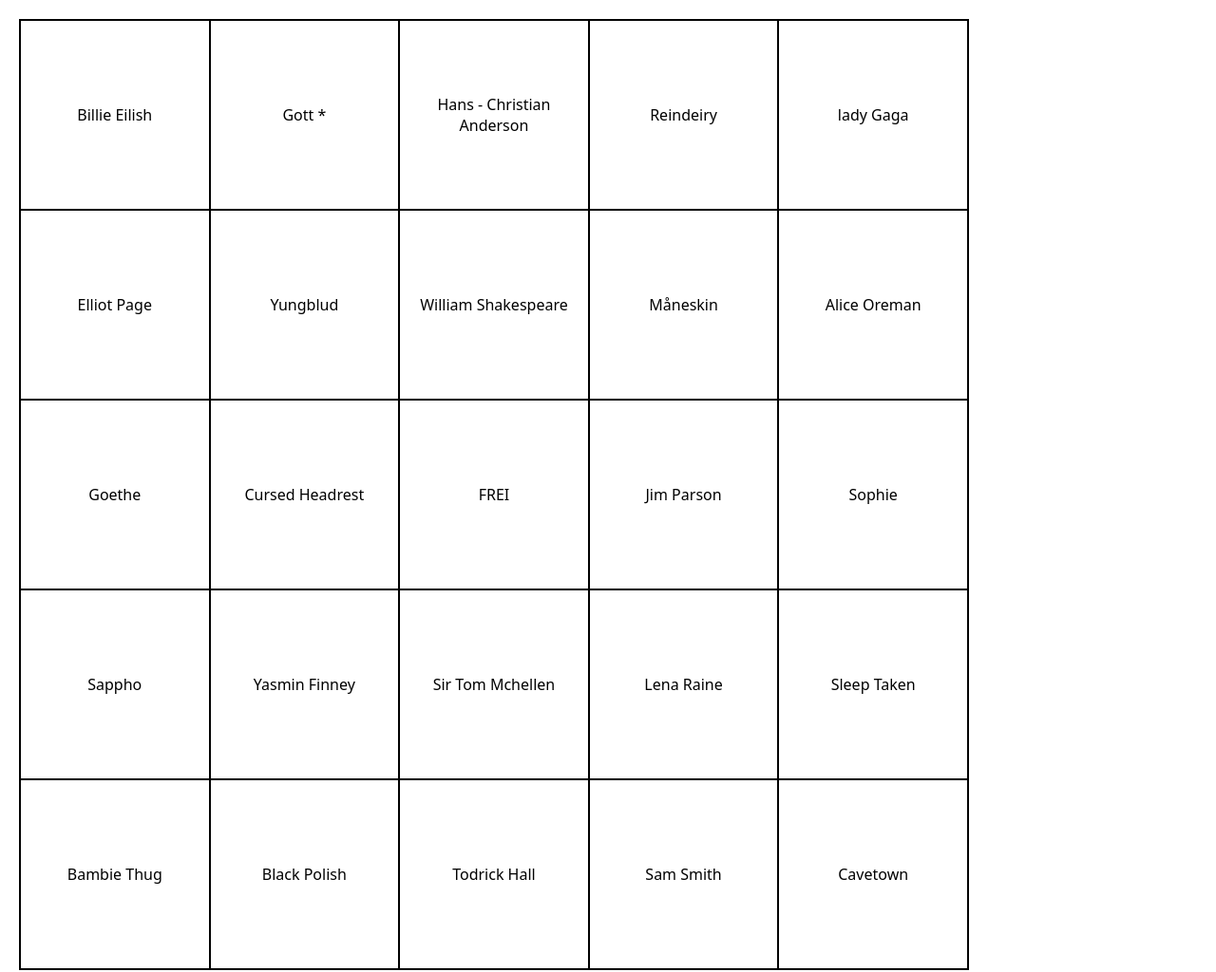
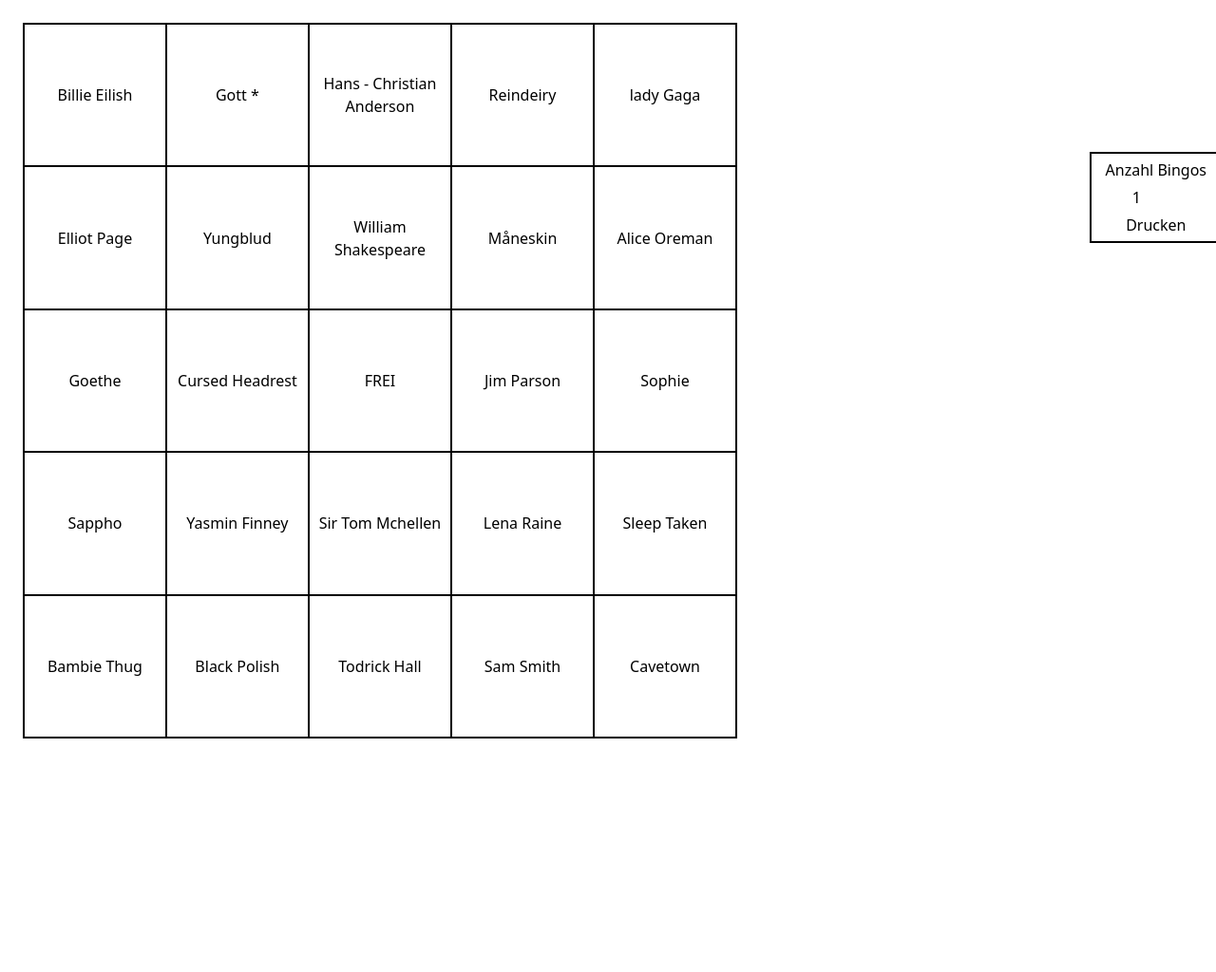
Before and after one commit to wooqueih/queer_bingo, a plain HTML site: page index.html in a window 1280 px wide. Shown: the whole page at 95% size. After the commit the page ends 800 px from the top, so only its background shows below. Drawn offline with nearby package versions, Linux system fonts and the light colour scheme.

Commit message:
printing works + some style stuff

```diff
--- a/index.html
+++ b/index.html
@@ -1,28 +1,85 @@
+<!DOCTYPE html>
+
 <head>
 	<title>Gay people Bingo</title>
 	<script src="https://cdn.tailwindcss.com"></script>
 	<style>
+		:root {
+			--w-full: min(94dvw, 94dvh);
+			--w-bing: calc(var(--w-full)/5);
+			--m: calc((min(100dvw, 100dvh) - var(--w-full)) * 0.5);
+		}
+
 		body {
-			margin: 0;
-			padding: 0;
+			position: absolute;
+			top: 0;
+			left: 0;
+			width: 100dvw;
+			overflow: hidden;
 		}
 
 		table {
-			margin: 20px;
-			width: 1000px;
+			page-break-after: always;
+			width: var(--w-full);
+			position: relative;
+			left: var(--m);
+			top: var(--m);
 			border-collapse: collapse;
 		}
 
 		td {
-			width: 200px;
-			height: 200px;
+			width: var(--w-bing);
+			height: var(--w-bing);
 			text-align: center;
 			border: 2px solid black;
+		}
+
+		button {
+			background-color: white;
+		}
+
+		button:hover {
+			background-color: lightgrey;
+		}
+
+		#settings {
+			position: absolute;
+			right: 0;
+			top: 20dvh;
+
+			padding: 5px 10px 5px 15px;
+
+			display: flex;
+			flex-flow: column;
+			align-items: center;
+
+			background: white;
+			z-index: 1;
+			border: 2px solid black;
+			border-right: 0;
+
+		}
+
+		#amnt {
+			width: 60px;
+			padding: 5px;
+		}
+
+		@media print {
+			#settings {
+				display: none;
+			}
 		}
 	</style>
 </head>
 
 <body>
+	<form id="settings" onsubmit="printBingo()">
+		<label for="amnt" class="w-fit">Anzahl Bingos</label>
+		<input id="amnt" value="1" min="1" max="999" type="number" />
+		<button class="w-full" type="submit">Drucken</button>
+	</form>
+	<div id="ts">
 		<table>
 			<tr>
 				<td></td>
@@ -60,5 +117,6 @@
 				<td></td>
 			</tr>
 		</table>
+	</div>
 	<script src="index.js"></script>
 </body>
--- a/index.js
+++ b/index.js
@@ -1,5 +1,5 @@
 // --- DECLARATIONS ---
-const freshGays = [
+let freshGays = [
 	"Cavetown",
 	"Girl in Red",
 	"Chapell Roan",
@@ -73,7 +73,7 @@
 	"Zwyntar",
 ];
 
-const usedGays = [];
+let usedGays = [];
 
 const getFreshGay = () => {
 	if (freshGays.length <= 0) return "n/a";
@@ -85,9 +85,32 @@
 	return gay;
 }
 
+const resetGays = () => {
+	freshGays = [...freshGays, ...usedGays];
+	usedGays = [];
+}
 
-// --- START ---
-const data = document.querySelectorAll("td");
+function printBingo(amnt = document.getElementById("amnt").value) {
+	amnt--;
+
+	const t = document.getElementsByTagName("table")[0];
+
+	const tmp_ts = new Array(amnt);
+	for (let i = 0; i < amnt; i++) {
+		tmp_ts[i] = t.cloneNode(true);
+		fillBingo(tmp_ts[i]);
+		document.body.appendChild(tmp_ts[i]);
+	}
+
+	window.print();
+
+	for (let i = 0; i < amnt; i++) {
+		tmp_ts[i].remove();
+	}
+}
+
+function fillBingo(table) {
+	const data = table.querySelectorAll("td");
 	data.forEach((d, i) => {
 		if (i == 12) {
 			d.innerText = "FREI";
@@ -95,3 +118,8 @@
 		}
 		d.innerText = getFreshGay();
 	});
+	resetGays();
+}
+
+// --- START ---
+fillBingo(document.getElementsByTagName("table")[0])
```
Lines whose indentation alone changed are shown as unchanged.
